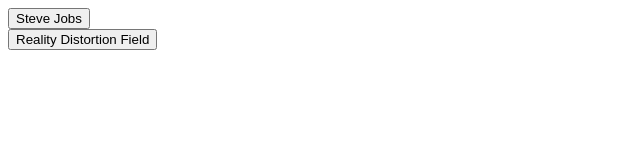
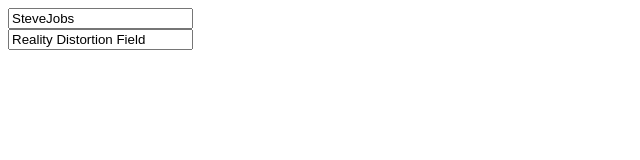
Before and after one commit to meritmagi/erkkihuva, a plain HTML site: page index.html in a window 1280 px wide. Shown: the whole page, without its empty margins (0-640 px from the left). Drawn offline with Linux system fonts and the light colour scheme.

Commit message:
html better version

```diff
--- /dev/null
+++ b/CSS/stylesheet.css
@@ -0,0 +1,9 @@
+*{
+    margin: 0;
+    padding: 0;
+    border: 0;
+}
+
+.body{
+    background-color: green;
+}
--- a/index.html
+++ b/index.html
@@ -4,8 +4,8 @@
 <head>
 </head>
 <body>
-    <a href="steveJobs.html"><button>Steve Jobs</button></a>
+    <a href="steveJobs.html"><input class="button" type="SteveJobs" value="SteveJobs" name=""></a>
     <br>
-    <a href="realityDistortionfield.html"><button>Reality Distortion Field</button></a>
+    <a href="realityDistortionfield.html"><input class="button" type="Reality Distortion Field" value="Reality Distortion Field" name=""></a>
 </body>
 </html>
```
Also changed, not shown: realityDistortionfield.html (+5 -3 lines), steveJobs.html (+5 -3 lines).
